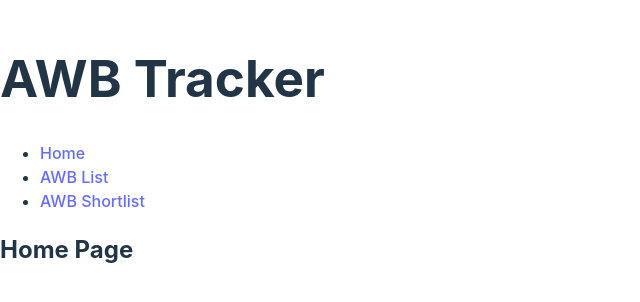
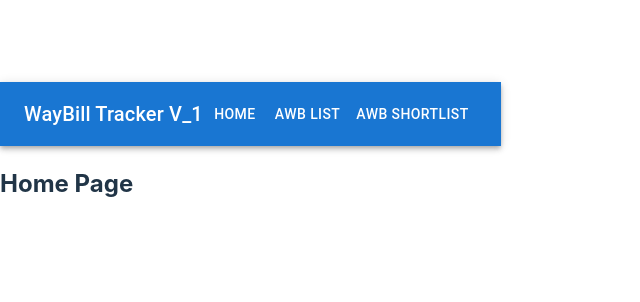
Before and after one commit to tannoah0586/AWB-Tracker, a React (Vite) app: page / in a window 1280 px wide. Shown: the part 248-550 px from the top of the page, without its empty margins (0-640 px from the left). Built offline with nearby package versions, Linux system fonts and the light colour scheme; no server answers.

Commit message:
added MUI for NavBar component

```diff
--- a/src/App.jsx
+++ b/src/App.jsx
@@ -62,7 +62,7 @@ const updateSelected = (e, awb) => {
 
 return (
   <>
-      <Header />
+      {/* <Header /> */}
       <NavBar />
       <Routes>
           <Route path='/' element={<h2>Home Page</h2>} />
--- a/src/components/AWBCard.jsx
+++ b/src/components/AWBCard.jsx
@@ -26,8 +26,8 @@ const AWBCard = ({ selected }) => { //need to destruct and simplify if time allo
                 <CardContent>
                     <Typography gutterBottom sx={{ color: 'text.secondary', fontSize: 20 }}>AWB Details</Typography>
                     <br />
+                    <Typography variant="body2">AWB Number: {selected.fields["HAWB/HBL"]}</Typography>
                     <Typography variant="body2">Transport Mode: {selected.fields["Transport Mode"]}</Typography>
-                    <Typography variant="body2">AWB Number: {selected.fields["HAWB/HBL"]}</Typography>
                     <Typography variant="body2">Departure Port: {selected.fields["Departure Port Name"]}</Typography>
                     <Typography variant="body2">Destination Port: {selected.fields["Destination Port Name"]}</Typography>
                     <Typography variant="body2">Booking Date: {selected.fields["Customer Booking (CBK)"]}</Typography>
--- a/src/components/AWBList.jsx
+++ b/src/components/AWBList.jsx
@@ -37,5 +37,4 @@ const AWBList = (props) => {
 
 };
 
-
 export default AWBList;
--- a/src/components/NavBar.jsx
+++ b/src/components/NavBar.jsx
@@ -1,21 +1,23 @@
+import React from 'react';
+import AppBar from '@mui/material/AppBar';
+import Toolbar from '@mui/material/Toolbar';
+import Typography from '@mui/material/Typography';
+import Button from '@mui/material/Button';
 import { Link } from 'react-router-dom';
 
 const NavBar = () => {
     return (
-        <nav>
-            <ul>
-                <li>
-                   <Link to='/'>Home</Link>
-                </li>
-                <li>
-                    <Link to='/awbList'>AWB List</Link>
-                </li>
-                <li>
-                    <Link to='/awbShortlist'>AWB Shortlist</Link>
-                </li>
-            </ul>
-        </nav>
-    )
+        <AppBar position="static">
+            <Toolbar>
+                <Typography variant="h6" style={{ flexGrow: 1 }}>
+                    WayBill Tracker V_1
+                </Typography>
+                <Button color="inherit" component={Link} to='/'>Home</Button>
+                <Button color="inherit" component={Link} to='/awbList'>AWB List</Button>
+                <Button color="inherit" component={Link} to='/awbShortlist'>AWB Shortlist</Button>
+            </Toolbar>
+        </AppBar>
+    );
 }
 
-export default NavBar
+export default NavBar;
```
Also changed, not shown: src/components/FilterDropdown.jsx (added, +7 -0 lines), src/components/FilteredButtons.jsx (+5 -3 lines).
